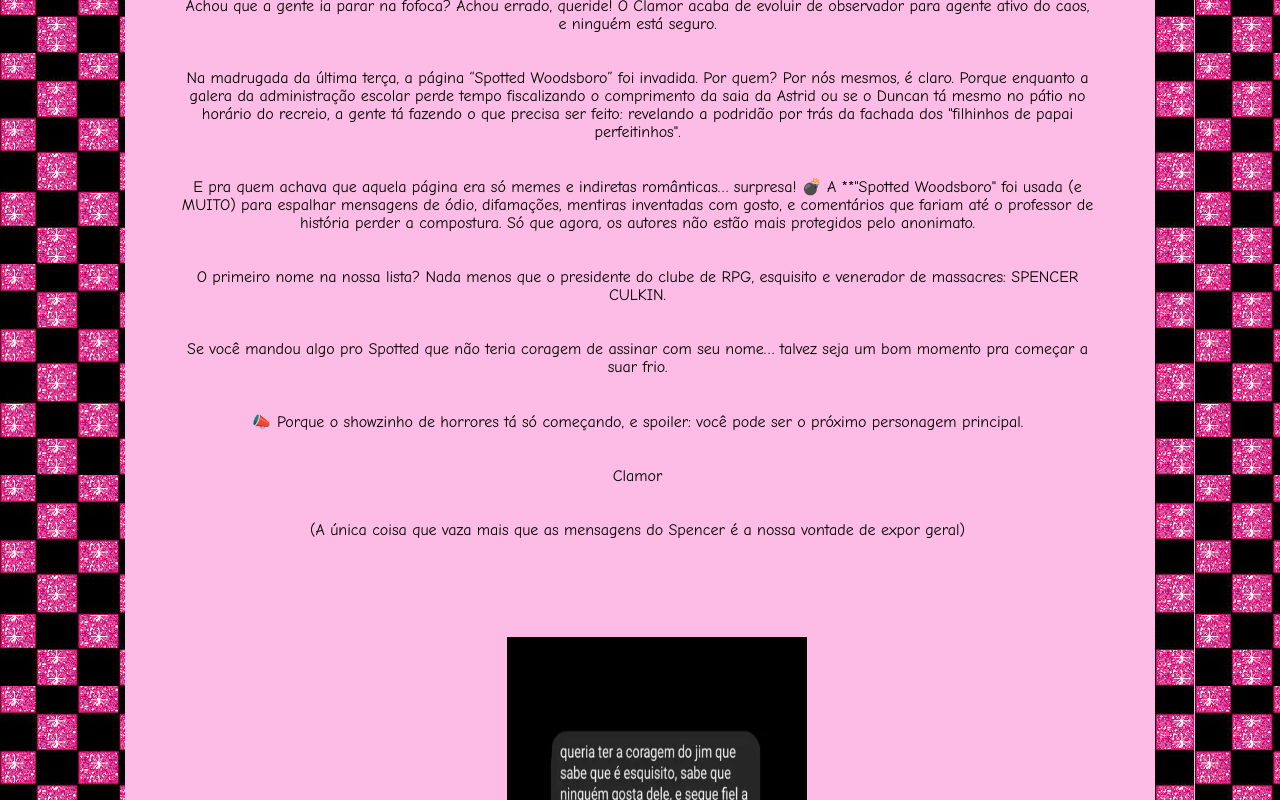
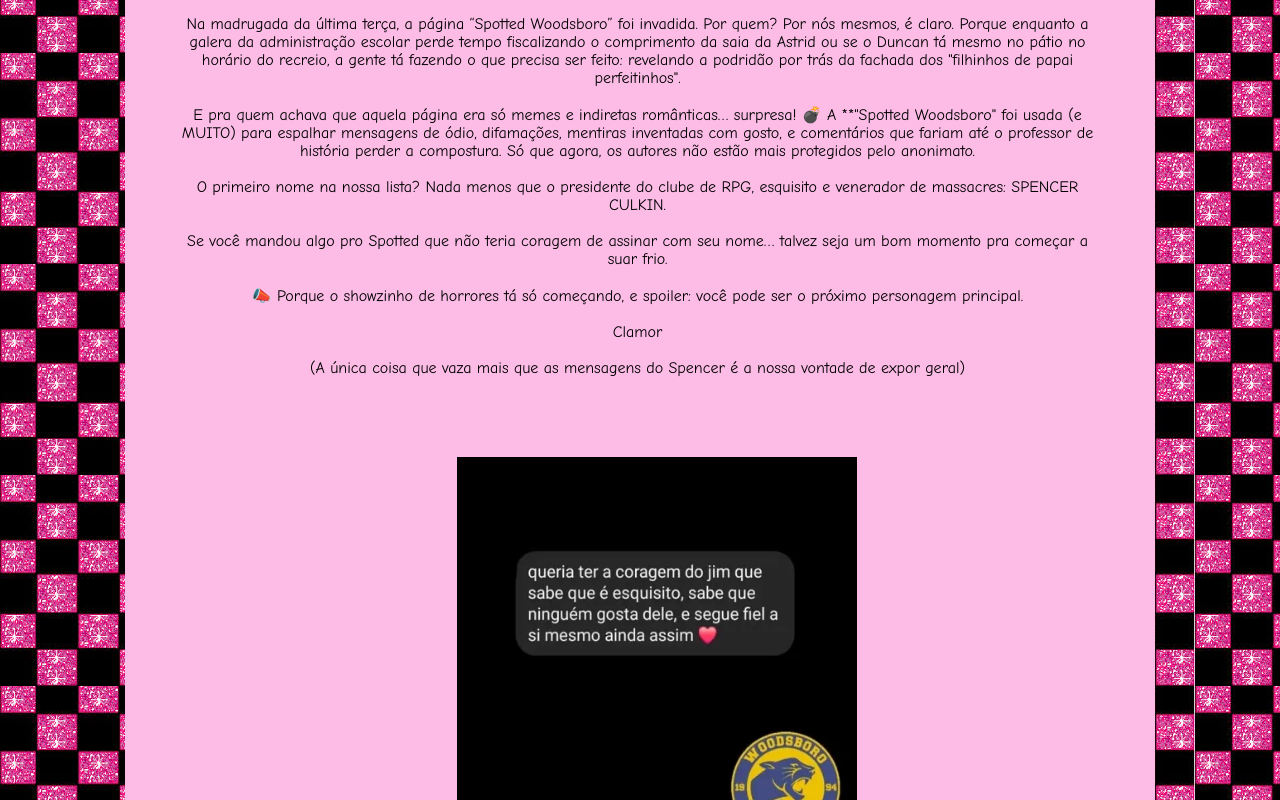
Before and after one commit to L1T1O-137/clamor.com, a plain HTML site: page novidades.html in a window 1280 px wide. Shown: the part 1002-1802 px from the top of the page. Drawn offline with Linux system fonts and the light colour scheme.

Commit message:
Update novidades.html

```diff
--- a/novidades.html
+++ b/novidades.html
@@ -43,29 +43,29 @@
     <article>
 
         <ul>
-    <p>💻🕵️‍♂️ EXCLUSIVO: Clamor hackeia o Spotted Woodsboro e inaugura a nova era da VERDADE: o primeiro exposto? Spencer Culkin! 🕵️‍♂️💻</p><br><br>
+    <p>💻🕵️‍♂️ EXCLUSIVO: Clamor hackeia o Spotted Woodsboro e inaugura a nova era da VERDADE: o primeiro exposto? Spencer Culkin! 🕵️‍♂️💻</p><br>
 
-<li class="lista">Por Clamor</li><br><br>
+<li class="lista">Por Clamor</li><br>
 
-<li class="lista">Achou que a gente ia parar na fofoca? Achou errado, queride! O Clamor acaba de evoluir de observador para agente ativo do caos, e ninguém está seguro.</li><br><br>
+<li class="lista">Achou que a gente ia parar na fofoca? Achou errado, queride! O Clamor acaba de evoluir de observador para agente ativo do caos, e ninguém está seguro.</li><br>
 
-<li class="lista">Na madrugada da última terça, a página “Spotted Woodsboro” foi invadida. Por quem? Por nós mesmos, é claro. Porque enquanto a galera da administração escolar perde tempo fiscalizando o comprimento da saia da Astrid ou se o Duncan tá mesmo no pátio no horário do recreio, a gente tá fazendo o que precisa ser feito: revelando a podridão por trás da fachada dos "filhinhos de papai perfeitinhos".</li><br><br>
-<li class="lista">E pra quem achava que aquela página era só memes e indiretas românticas… surpresa! 💣 A **"Spotted Woodsboro" foi usada (e MUITO) para espalhar mensagens de ódio, difamações, mentiras inventadas com gosto, e comentários que fariam até o professor de história perder a compostura. Só que agora, os autores não estão mais protegidos pelo anonimato.</li><br><br>
+<li class="lista">Na madrugada da última terça, a página “Spotted Woodsboro” foi invadida. Por quem? Por nós mesmos, é claro. Porque enquanto a galera da administração escolar perde tempo fiscalizando o comprimento da saia da Astrid ou se o Duncan tá mesmo no pátio no horário do recreio, a gente tá fazendo o que precisa ser feito: revelando a podridão por trás da fachada dos "filhinhos de papai perfeitinhos".</li><br>
+<li class="lista">E pra quem achava que aquela página era só memes e indiretas românticas… surpresa! 💣 A **"Spotted Woodsboro" foi usada (e MUITO) para espalhar mensagens de ódio, difamações, mentiras inventadas com gosto, e comentários que fariam até o professor de história perder a compostura. Só que agora, os autores não estão mais protegidos pelo anonimato.</li><br>
 
-<li class="lista">O primeiro nome na nossa lista? Nada menos que o presidente do clube de RPG, esquisito e venerador de massacres: SPENCER CULKIN.</li><br><br>
-<li class="lista">Se você mandou algo pro Spotted que não teria coragem de assinar com seu nome… talvez seja um bom momento pra começar a suar frio.</li><br><br>
-<li class="lista">📣 Porque o showzinho de horrores tá só começando, e spoiler: você pode ser o próximo personagem principal.</li><br><br>
+<li class="lista">O primeiro nome na nossa lista? Nada menos que o presidente do clube de RPG, esquisito e venerador de massacres: SPENCER CULKIN.</li><br>
+<li class="lista">Se você mandou algo pro Spotted que não teria coragem de assinar com seu nome… talvez seja um bom momento pra começar a suar frio.</li><br>
+<li class="lista">📣 Porque o showzinho de horrores tá só começando, e spoiler: você pode ser o próximo personagem principal.</li><br>
 
-<li class="lista">Clamor</li><br><br>
-<li class="lista">(A única coisa que vaza mais que as mensagens do Spencer é a nossa vontade de expor geral)</li><br><br>
+<li class="lista">Clamor</li><br>
+<li class="lista">(A única coisa que vaza mais que as mensagens do Spencer é a nossa vontade de expor geral)</li><br>
     </ul>
           </article>
 <article>
 <ul class="prints">
-<li class="prints"><img src="img/print1.webp" width="300" height="400" > <img></li>
-<li class="prints"><img src="img/print2.webp" width="300" height="400"> <img></li>
-<li class="prints"><img src="img/print3.webp" width="300" height="400"> <img></li>
-<li class="prints"><img src="img/print4.webp" width="300" height="400"> <img></li>
+<li class="prints"><img src="img/print1.webp" width="400" height="400" > <img></li>
+<li class="prints"><img src="img/print2.webp" width="400" height="400"> <img></li>
+<li class="prints"><img src="img/print3.webp" width="400" height="400"> <img></li>
+<li class="prints"><img src="img/print4.webp" width="400" height="400"> <img></li>
 </ul>
     </article>
 </body>
```
